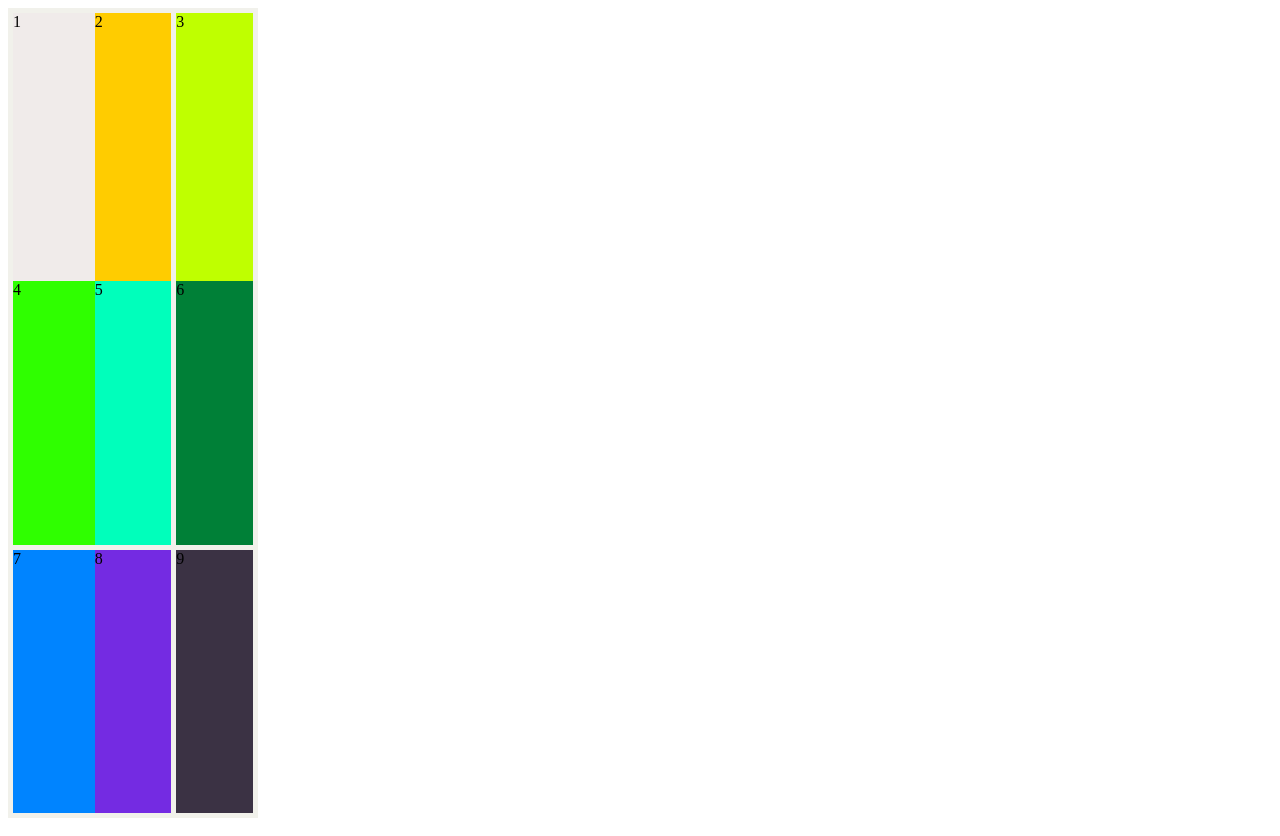
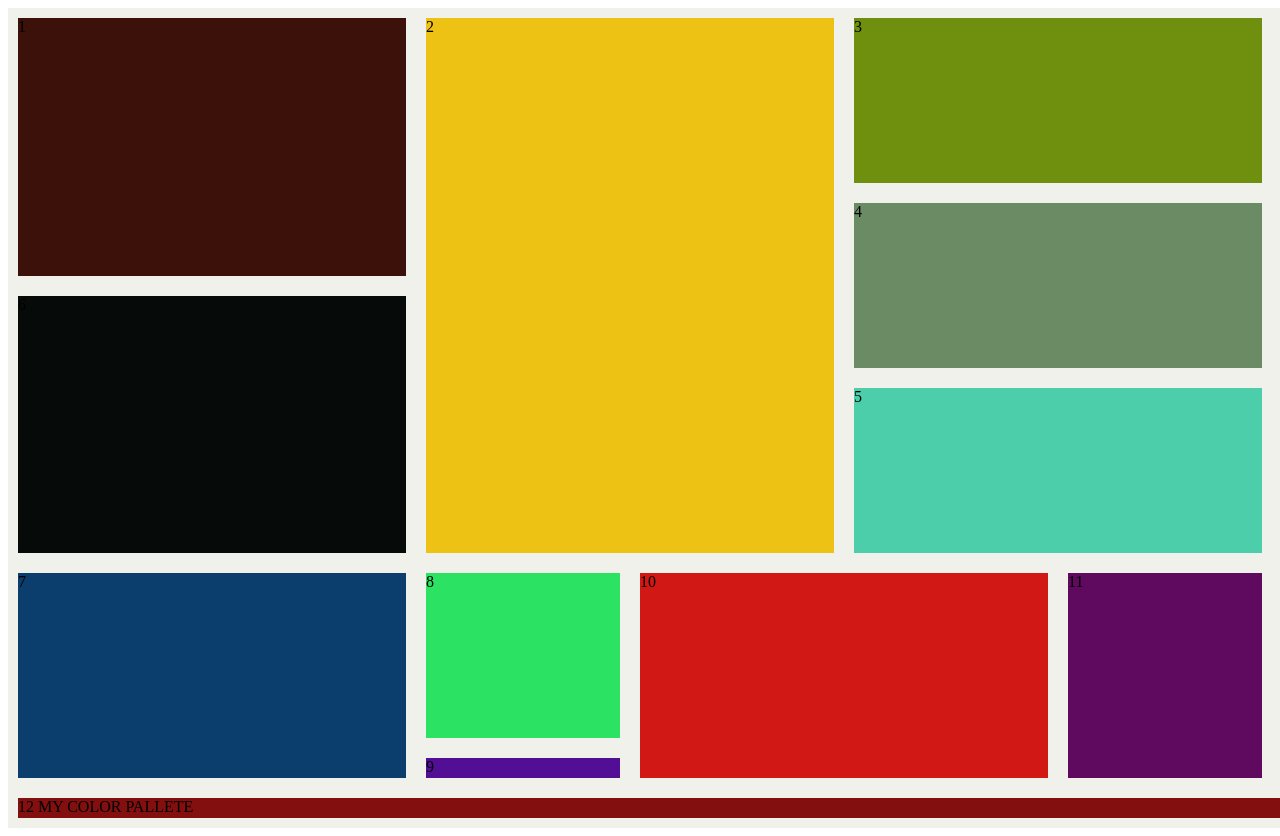
Before and after one commit to snezanakg/css-grid, a plain HTML site: page index.html in a window 1280 px wide. Drawn offline with Linux system fonts and the light colour scheme.

Commit message:
corected css and html

```diff
--- a/index.html
+++ b/index.html
@@ -12,13 +12,14 @@
         <div class="grid-item1">1</div>
         <div class="grid-item2">2</div>
         <div class="grid-item3">3</div>
-
         <div class="grid-item4">4</div>
         <div class="grid-item5">5</div>
         <div class="grid-item6">6</div>
-
         <div class="grid-item7">7</div>
         <div class="grid-item8">8</div>
         <div class="grid-item9">9</div>
+        <div class="grid-item10">10</div>
+        <div class="grid-item11">11</div>
+        <div class="grid-item12">12 MY COLOR PALLETE</div>
    </body>
 </html>
--- a/style/index.css
+++ b/style/index.css
@@ -5,14 +5,14 @@
 
   .grid-container {
     display: grid;
-    grid-template-columns: 1fr 1fr 1fr;
-    grid-template-rows: repeat(3, 1fr);
-    grid-gap: 5px;
+    grid-template-columns: 2fr 1fr 1fr 1fr 1fr;
+    grid-template-rows: repeat(8, 1fr);
+    grid-gap: 20px;
     background-color: rgb(241, 241, 235);
-    padding: 5px;
-    height: 100vh;
-    max-width: 240px;
+    padding:10px;
+    height:100vh;
     width: 100%;
+
     }
 
     .grid-item{
@@ -20,50 +20,65 @@
         position: relative;
     }
   .grid-item1 {
-    background-color: rgb(240, 235, 234);
-    grid-row: 1 / 3;
-    grid-column: 1 / 3;
+    background-color: rgb(60, 17, 9);
+    grid-row: 1 / 4;
+    grid-column: 1 / 2;
   }
 
   .grid-item2 {
-    background-color: rgb(255, 204, 0);
-    grid-row: 1 / 3;
-    grid-column: 2 / 3;
+    background-color: rgb(237, 194, 20);
+    grid-row: 1/ 7;
+    grid-column: 2/4;
      }
 
   .grid-item3 {
-    background-color: rgb(191, 255, 0);
-    grid-row: 1/ 3;
-    grid-column: 3 / 3;
+    background-color: rgb(111, 143, 15);
+    grid-row: 1/3;
+    grid-column: 4/6;
   }
   .grid-item4 {
-    background-color: rgb(47, 255, 0);
-    grid-row: 2/ 3;
-    grid-column: 1 / 3;
+    background-color: rgb(107, 139, 100);
+    grid-row: 3/ 5;
+    grid-column: 4 /6;
   }
     .grid-item5 {
-        background-color: rgb(0, 255, 187);
-        grid-row: 2/ 3;
-        grid-column: 2/ 3;
+        background-color: rgb(76, 206, 171);
+        grid-row: 5/7;
+        grid-column: 4/6 ;
     }
     .grid-item6 {
-    background-color: rgb(0, 128, 55);
-    grid-row: 2 /3;
-    grid-column: 3 / 3;
+    background-color: rgb(6, 11, 10);
+    grid-row :4/7;
+    grid-column: 1/2;
     }
     .grid-item7 {
-    background-color: rgb(0, 132, 255);
-    grid-row: 3 / 3;
-    grid-column: 1 / 3;
+    background-color: rgb(11, 62, 109);
+    grid-row: 7/11;
+    grid-column: 1/2;
     }
     .grid-item8 {
-        background-color: rgb(116, 43, 226);
-        grid-row: 3 / 3;
-        grid-column: 2 / 3;
+        background-color: rgb(43, 226, 98);
+        grid-row: 7/ 9;
+        grid-column: 2/3;
     }
 
     .grid-item9 {
-        background-color: rgb(59, 50, 68);
-        grid-row: 3/ 3;
-        grid-column: 3 / 3;
+        background-color: rgb(82, 15, 149);
+        grid-row: 9/ 11;
+        grid-column: 2 /3;
     }
+    .grid-item10 {
+     background-color: rgb(210, 24, 21);
+     grid-row: 7/11;
+     grid-column: 3/5;
+}
+.grid-item11 {
+    background-color: rgb(95, 10, 95);
+    grid-row: 7 / 11;
+    grid-column: 5 / 6;
+}
+.grid-item12{
+  grid-row: 11 / 13;
+  grid-column: 1 / 7;
+  background-color: rgb(131, 15, 15);
+}
```
